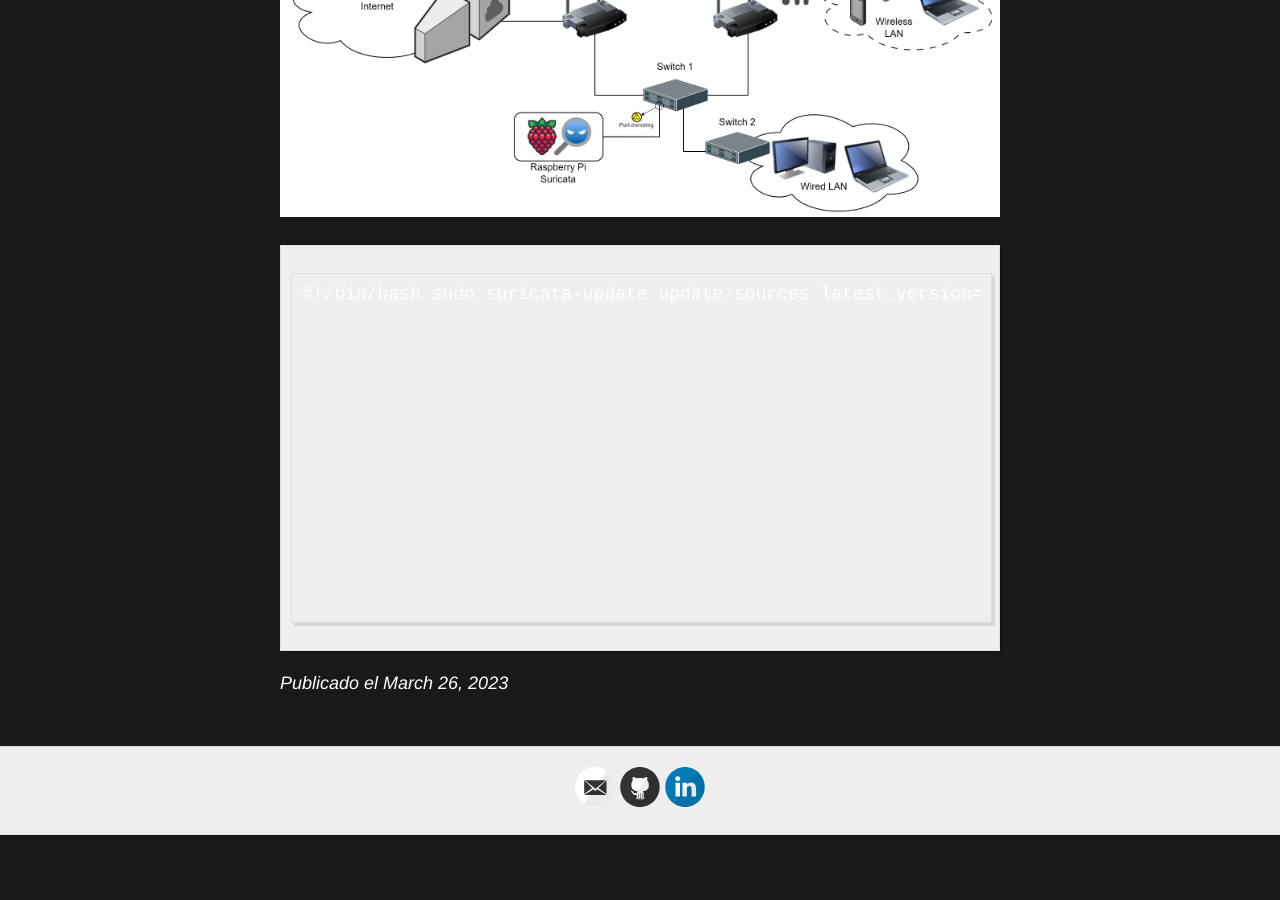
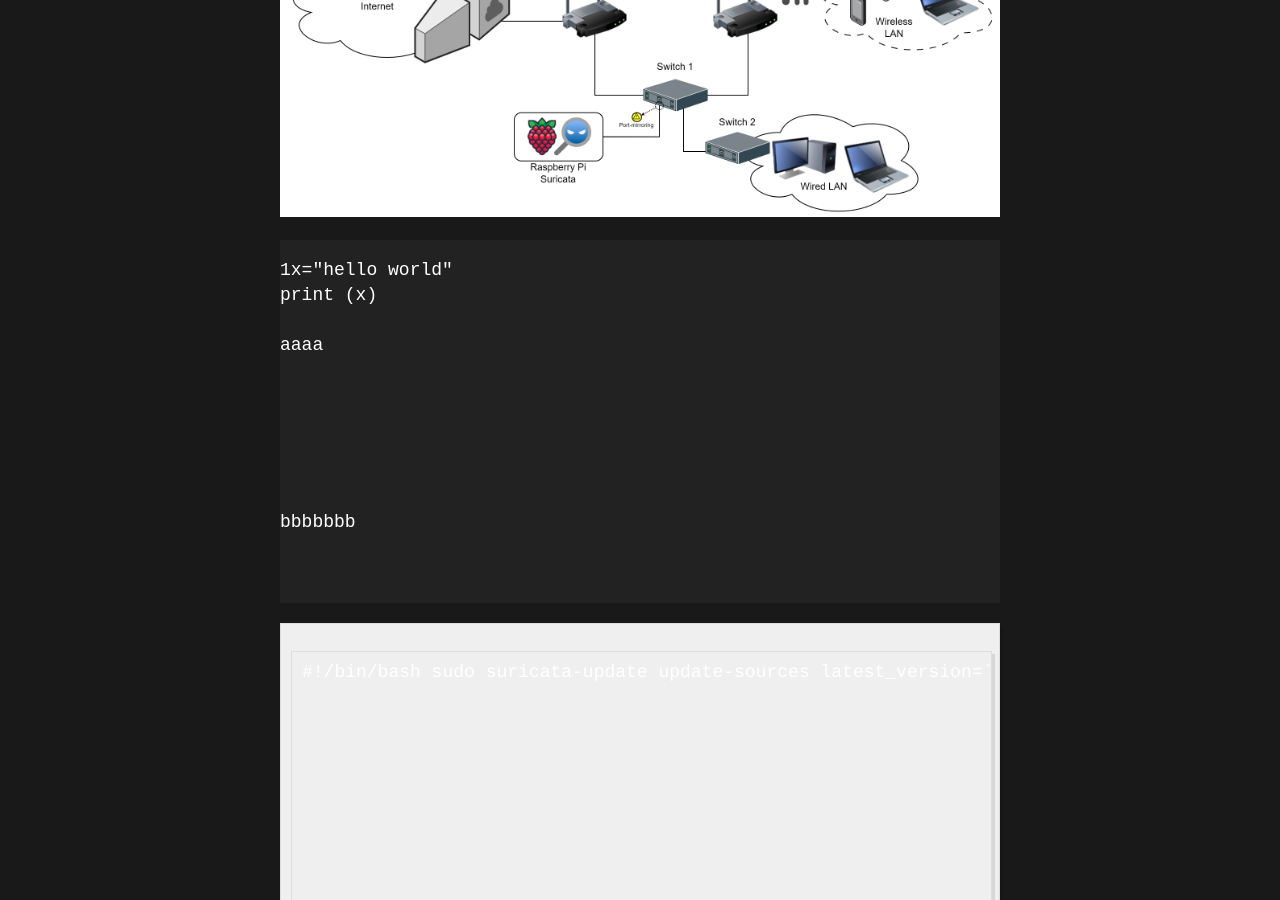
Before and after one commit to b4shnhawx/b4shnhawx.github.io, a Jekyll site: the page built from _posts/2023-03-26-Suricata IDS con OpenIA.md, in a window 1280 px wide and 900 px high, scrolled down 931 px. Built offline with Jekyll 4.4.1, drawn with Linux system fonts in a browser that asks for light colours; nearby versions of some CDN libraries; before the commit the page ends 1766 px from its top, so only the background shows below that.

Commit message:
Update 2023-03-26-Suricata IDS con OpenIA.md

````diff
--- a/_posts/2023-03-26-Suricata IDS con OpenIA.md
+++ b/_posts/2023-03-26-Suricata IDS con OpenIA.md
@@ -13,6 +13,25 @@ En este proyecto he querido configurar un Suricata para detectar anomalias en la
 
 
 ![_config.yml]({{ site.baseurl }}/images/lan.png)
+
+
+
+<pre>
+<code><xmp>x="hello world"
+print (x)
+
+aaaa
+
+
+
+
+
+
+bbbbbbb
+
+
+</xmp></code>
+</pre>
 
 ```
 #!/bin/bash
````
